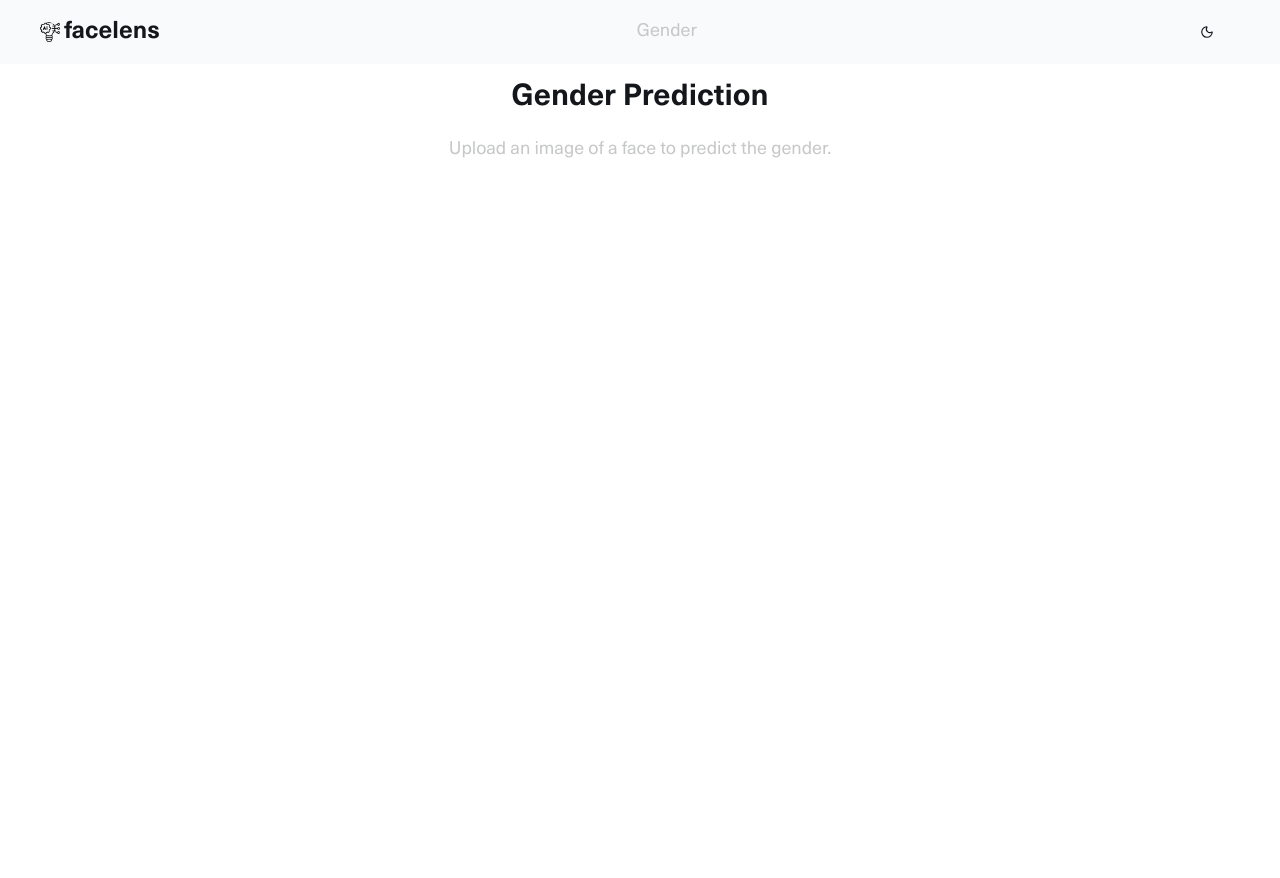
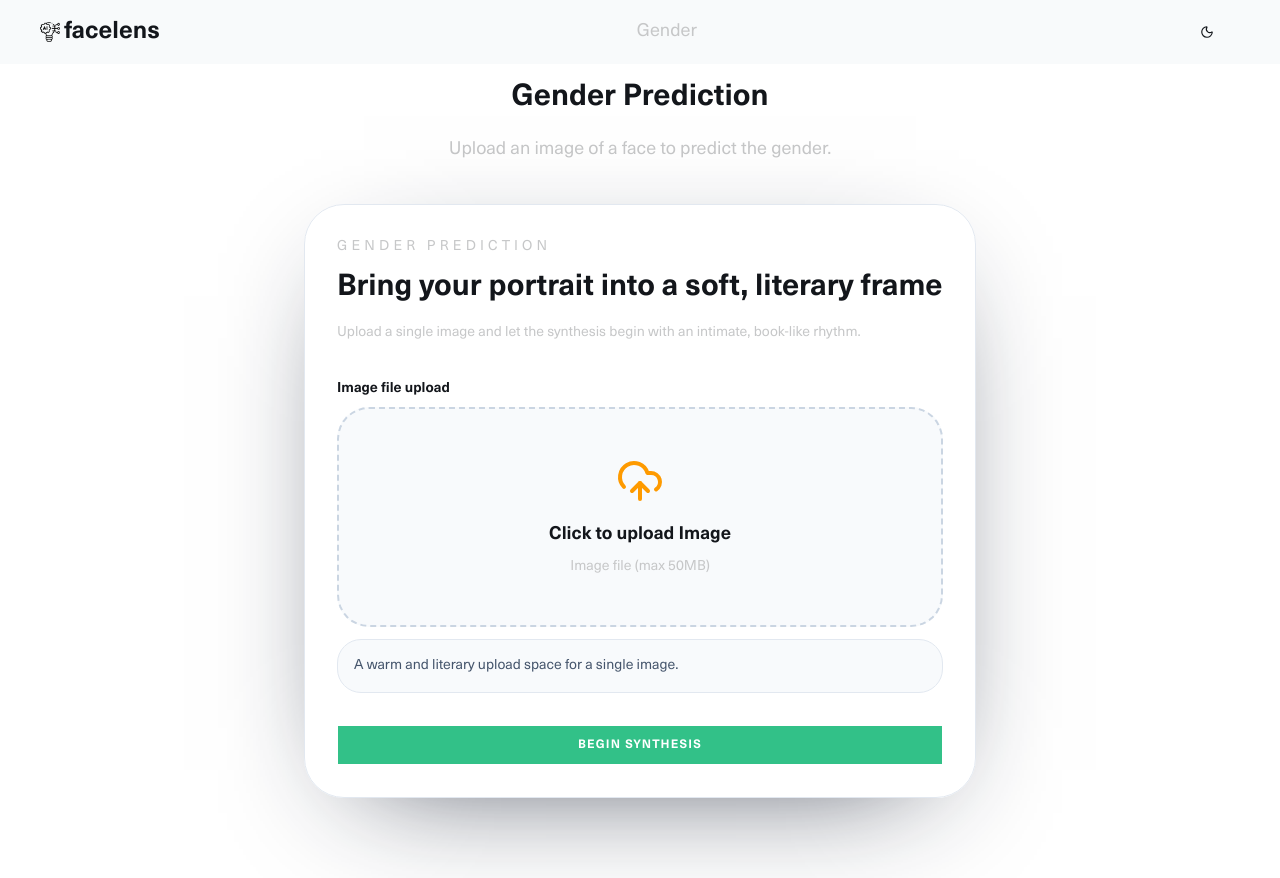
Before and after one commit to HerbertNtim/facelens_projects, a Next.js app in the folder frontend/: page /gender in a window 1280 px wide. Before the commit the page ends 800 px from the top, so only its background shows below. Built offline with nearby package versions, Linux system fonts and the light colour scheme.

Commit message:
ui for gender prediction

```diff
--- a/frontend/app/gender/page.tsx
+++ b/frontend/app/gender/page.tsx
@@ -1,3 +1,5 @@
+import UploadForm from '@/components/UploadForm'
+
 const GenderPage = () => {
   return (
     <main className='wrapper container'>
@@ -8,6 +10,8 @@ const GenderPage = () => {
             Upload an image of a face to predict the gender.
           </p>
         </section>
+
+        <UploadForm />
       </div>
     </main>
   )
--- /dev/null
+++ b/frontend/components/UploadForm.tsx
@@ -0,0 +1,161 @@
+'use client'
+
+import * as React from 'react'
+import { zodResolver } from '@hookform/resolvers/zod'
+import { useForm } from 'react-hook-form'
+import { UploadCloud, X } from 'lucide-react'
+import { Button } from '@/components/ui/button'
+import { Form, FormField, FormItem, FormLabel, FormControl, FormMessage } from '@/components/ui/form'
+import { z } from 'zod'
+
+const MAX_FILE_SIZE = 50 * 1024 * 1024
+
+const genderFormSchema = z.object({
+  imageFile: z
+    .union([z.instanceof(File), z.null()])
+    .refine((value) => value instanceof File, { message: 'Image file is required' })
+    .refine((file) => file instanceof File && file.size <= MAX_FILE_SIZE, {
+      message: 'Image file must be 50MB or smaller',
+    })
+    .refine((file) => file instanceof File && file.type.startsWith('image/'), {
+      message: 'Image file must be a valid image',
+    }),
+})
+
+type GenderFormValues = z.infer<typeof genderFormSchema>
+
+const UploadForm = () => {
+  const fileInputRef = React.useRef<HTMLInputElement | null>(null)
+
+  const form = useForm<GenderFormValues>({
+    resolver: zodResolver(genderFormSchema),
+    defaultValues: { imageFile: null },
+    mode: 'onTouched',
+  })
+
+  const {
+    register,
+    handleSubmit,
+    setValue,
+    watch,
+    formState: { errors, isSubmitting },
+  } = form
+
+  React.useEffect(() => {
+    register('imageFile')
+  }, [register])
+
+  const imageFile = watch('imageFile')
+
+  const openFilePicker = () => {
+    fileInputRef.current?.click()
+  }
+
+  const handleSelectFile = (event: React.ChangeEvent<HTMLInputElement>) => {
+    const nextFile = event.target.files?.[0] ?? null
+    setValue('imageFile', nextFile, { shouldValidate: true })
+  }
+
+  const handleRemoveFile = () => {
+    setValue('imageFile', null, { shouldValidate: true })
+    if (fileInputRef.current) {
+      fileInputRef.current.value = ''
+    }
+  }
+
+  const onSubmit = async (data: GenderFormValues) => {
+    await new Promise((resolve) => setTimeout(resolve, 900))
+    console.log('Begin Synthesis', data)
+  }
+
+  return (
+    <div className="new-book-wrapper container mx-auto max-w-2xl rounded-[2.5rem] border border-slate-200 bg-white/90 p-8 shadow-[0_32px_120px_-60px_rgba(15,23,42,0.9)] backdrop-blur-xl dark:border-slate-800 dark:bg-slate-950/90 dark:shadow-none">
+      <div className="space-y-8">
+        <div className="space-y-3">
+          <p className="text-sm uppercase tracking-[0.3em] text-muted-foreground">Gender Prediction</p>
+          <h2 className="text-3xl font-semibold leading-tight text-foreground dark:text-white">
+            Bring your portrait into a soft, literary frame
+          </h2>
+          <p className="text-sm leading-7 text-muted-foreground">
+            Upload a single image and let the synthesis begin with an intimate, book-like rhythm.
+          </p>
+        </div>
+
+        <Form onSubmit={handleSubmit(onSubmit)} className="space-y-8">
+          <input
+            id="imageFile"
+            ref={fileInputRef}
+            type="file"
+            accept="image/*"
+            className="sr-only"
+            onChange={handleSelectFile}
+          />
+
+          <FormField>
+            <FormItem>
+              <FormLabel htmlFor="imageFile">Image file upload</FormLabel>
+              <FormControl>
+                <div
+                  className="upload-dropzone relative flex min-h-55 cursor-pointer flex-col items-center justify-center gap-4 rounded-4xl border-2 border-dashed border-slate-300 bg-slate-50 px-8 py-12 text-center text-slate-700 transition hover:border-slate-400 hover:bg-slate-100 dark:border-slate-700 dark:bg-slate-950/80 dark:text-slate-100"
+                  onClick={openFilePicker}
+                  onKeyDown={(event) => {
+                    if (event.key === 'Enter' || event.key === ' ') {
+                      event.preventDefault()
+                      openFilePicker()
+                    }
+                  }}
+                  role="button"
+                  tabIndex={0}
+                >
+                  <UploadCloud className="h-12 w-12 text-amber-500 dark:text-amber-400" />
+                  {imageFile instanceof File ? (
+                    <div className="space-y-2">
+                      <p className="text-lg font-semibold text-foreground dark:text-white">{imageFile.name}</p>
+                      <button
+                        type="button"
+                        onClick={(event) => {
+                          event.stopPropagation()
+                          handleRemoveFile()
+                        }}
+                        className="inline-flex items-center gap-2 rounded-full border border-slate-300 bg-white px-4 py-2 text-sm font-medium text-slate-700 transition hover:bg-slate-100 dark:border-slate-600 dark:bg-slate-900 dark:text-slate-100 dark:hover:bg-slate-800"
+                      >
+                        <X className="h-4 w-4" />
+                        Remove
+                      </button>
+                    </div>
+                  ) : (
+                    <div className="space-y-2">
+                      <p className="text-lg font-semibold text-foreground dark:text-white">Click to upload Image</p>
+                      <p className="text-sm text-muted-foreground">Image file (max 50MB)</p>
+                    </div>
+                  )}
+                </div>
+              </FormControl>
+              <FormMessage>{errors.imageFile?.message}</FormMessage>
+            </FormItem>
+
+            <div className="mt-2 rounded-3xl border border-slate-200 bg-slate-50 p-4 text-sm text-slate-600 dark:border-slate-800 dark:bg-slate-900 dark:text-slate-300">
+              A warm and literary upload space for a single image.
+            </div>
+          </FormField>
+
+          <div className="relative">
+            <Button className="form-btn w-full" type="submit" disabled={isSubmitting}>
+              Begin Synthesis
+            </Button>
+            {isSubmitting ? (
+              <div className="loading-overlay absolute inset-0 z-20 flex items-center justify-center rounded-2xl bg-slate-950/10 backdrop-blur-sm">
+                <div className="flex flex-col items-center gap-3 rounded-3xl border border-slate-200 bg-white/95 px-6 py-5 text-slate-900 shadow-lg dark:border-slate-700 dark:bg-slate-950/90 dark:text-white">
+                  <span className="h-9 w-9 animate-spin rounded-full border-4 border-transparent border-t-primary" />
+                  <p className="text-sm font-medium">Weaving your image into the narrative…</p>
+                </div>
+              </div>
+            ) : null}
+          </div>
+        </Form>
+      </div>
+    </div>
+  )
+}
+
+export default UploadForm
--- a/frontend/package.json
+++ b/frontend/package.json
@@ -9,6 +9,7 @@
     "lint": "eslint"
   },
   "dependencies": {
+    "@hookform/resolvers": "^3.1.0",
     "class-variance-authority": "^0.7.1",
     "clsx": "^2.1.1",
     "lucide-react": "^1.17.0",
@@ -17,6 +18,7 @@
     "radix-ui": "^1.5.0",
     "react": "19.2.4",
     "react-dom": "19.2.4",
+    "react-hook-form": "^7.79.0",
     "shadcn": "^4.11.0",
     "tailwind-merge": "^3.6.0",
     "tw-animate-css": "^1.4.0"
```
